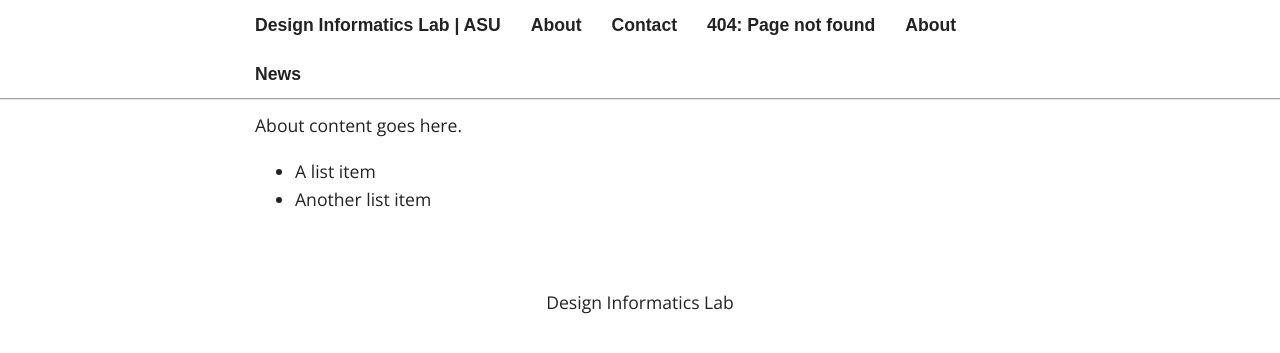
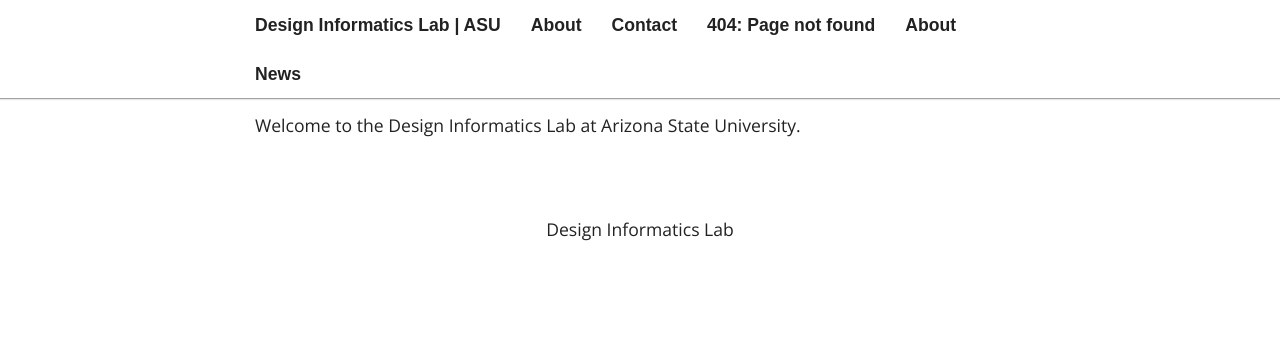
Before and after one commit to DesignInformaticsLab/DesignInformaticsLab.github.io, a Jekyll site: the page built from _pages/01_about.md, in a window 1280 px wide. Shown: the top 353 px of the page. Built offline with Jekyll 4.4.1, drawn with Linux system fonts in a browser that asks for light colours; some web fonts are replaced.

Commit message:
Updated 01_about.md

```diff
--- a/_pages/01_about.md
+++ b/_pages/01_about.md
@@ -2,9 +2,6 @@
 layout: page
 title: About
 permalink: /about/
+published: true
 ---
-
-About content goes here.
-
-* A list item
-* Another list item
+Welcome to the Design Informatics Lab at Arizona State University.
```
